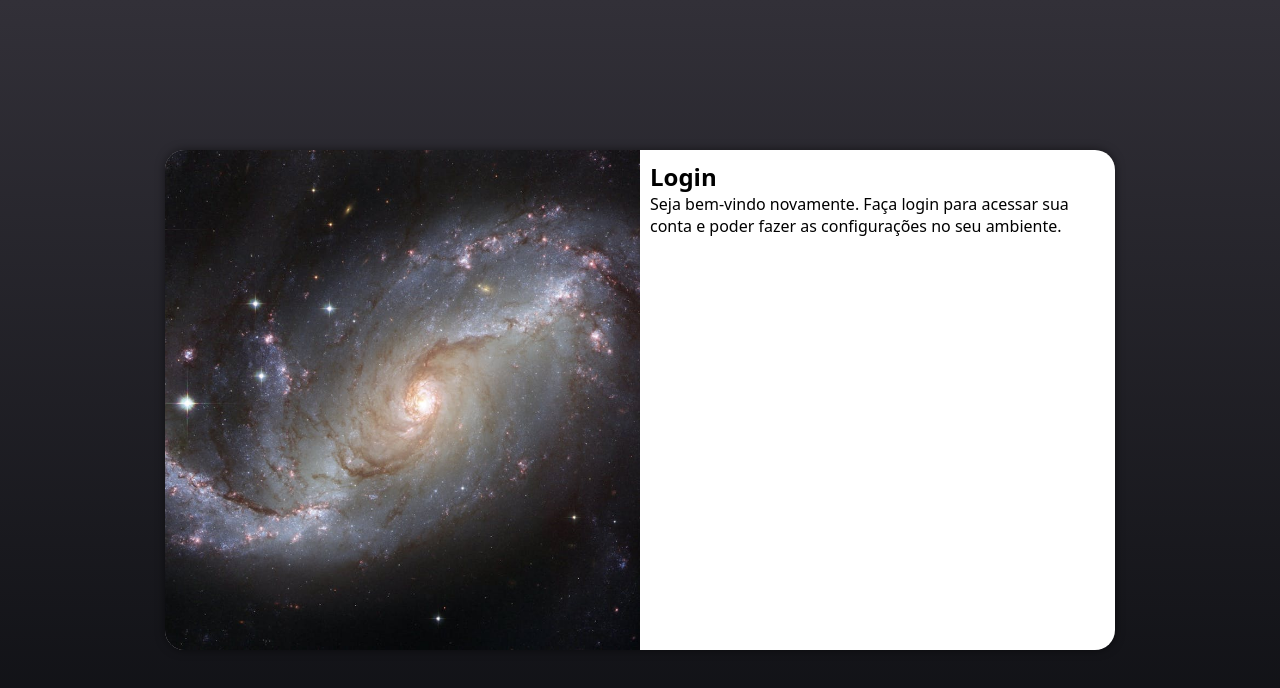
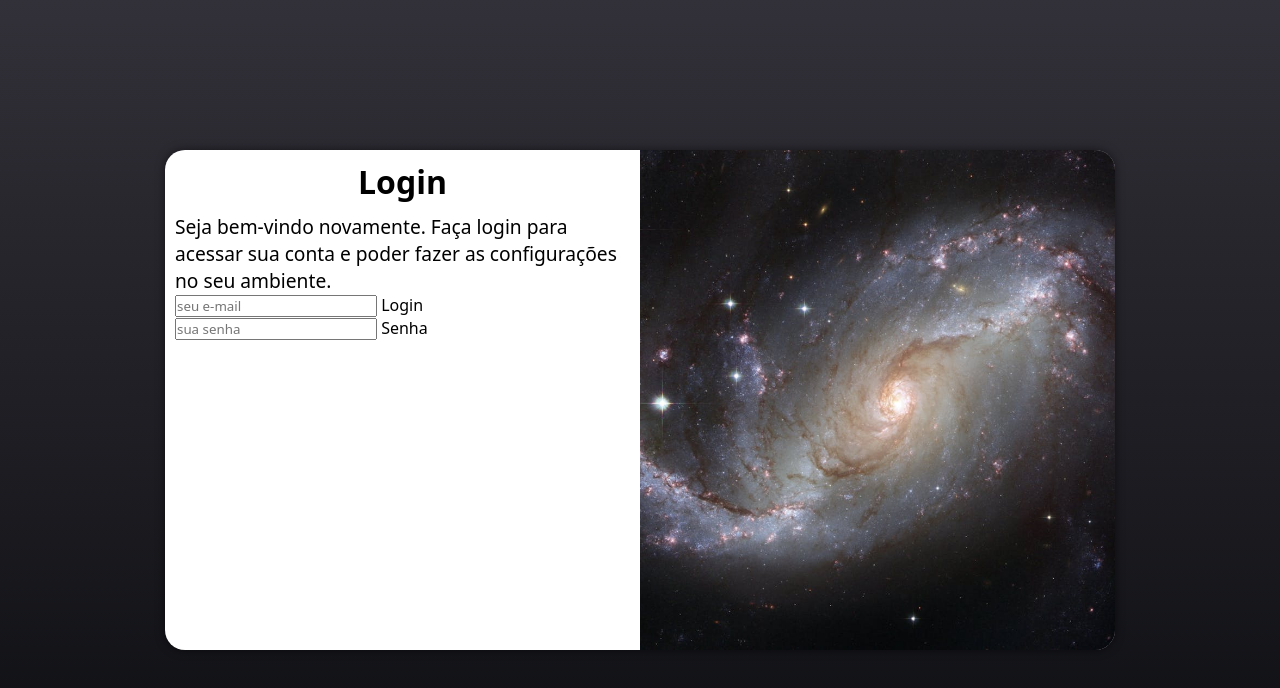
Before and after one commit to danielkrupniski/projeto-login, a plain HTML site: page index.html in a window 1280 px wide. Drawn offline with Linux system fonts and the light colour scheme.

Commit message:
exercicio

```diff
--- a/estilos/media-query.css
+++ b/estilos/media-query.css
@@ -32,14 +32,22 @@
     }
 
     section#login > div#imagem {
-        float: left;
+        float: right;
         width: 50%;
         height: 100%;
         background-position: center center;
     }
 
     section#login > div#formulario {
-        float: right;
+        float: left;
         width: 50%;
     }
+
+    div#formulario > h1 {
+        font-size: 2em;
+    }
+
+    div#formulario > p {
+        font-size: 1.2em;
+    }
 }
--- a/estilos/style.css
+++ b/estilos/style.css
@@ -56,3 +56,8 @@ section#login > div#formulario {
     display: block;
     padding: 10px;
 }
+
+div#formulario > h1 {
+    text-align: center;
+    margin-bottom: 10px;
+}
--- a/index.html
+++ b/index.html
@@ -17,7 +17,16 @@
                 <h1>Login</h1>
                 <p>Seja bem-vindo novamente. Faça login para acessar sua conta e poder fazer as configurações no seu ambiente.</p>
                 <form action="login.php" method="post">
+                    <div class="campo">
 
+                        <input type="email" name="login" id="ilogin" placeholder="seu e-mail">
+                        <label for="ilogin">Login</label>
+                    </div>
+                    <div class="campo">
+
+                        <input type="password" name="senha" id="isenha" placeholder="sua senha">
+                        <label for="isenha">Senha</label>
+                    </div>
                 </form>
             </div>
         </section>
```
